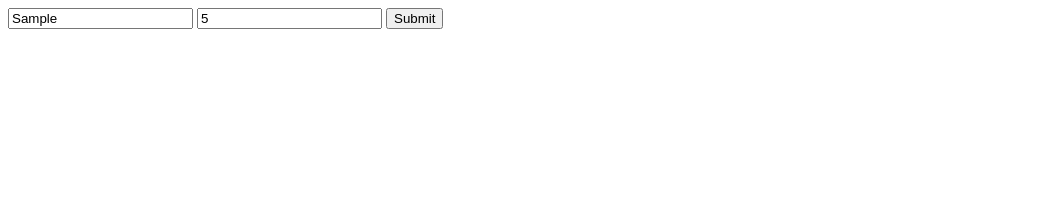
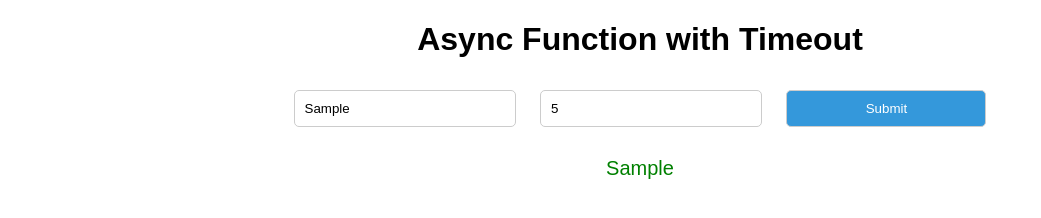
Before and after one commit to acciojob/async-function-timeout-749977, a website: page main.html in a window 1280 px wide. Both pictures are taken after typing "Sample", "5" into the empty fields and a click on the button "Submit". Shown: the whole page, without its empty margins (0-1041 px from the left). Drawn offline with Linux system fonts and the light colour scheme.

Commit message:
created a submission

```diff
--- a/main.html
+++ b/main.html
@@ -1,20 +1,17 @@
 <!DOCTYPE html>
-
-<html>
-  <head>
-    <link rel="stylesheet" href="styles.css" />
-  </head>
-
-  <body>
-    <!-- the entire body must be written by student -->
-    <form onsubmit="return false">
-      <input type="text" id="text" placeholder="Text" />
-      <input type="number" id="delay" placeholder="Delay" />
-      <button type="button" id="btn">Submit</button>
-    </form>
-
+<html lang="en">
+<head>
+    <meta charset="UTF-8">
+    <meta name="viewport" content="width=device-width, initial-scale=1.0">
+    <title>Async Function with Timeout</title>
+    <link rel="stylesheet" href="styles.css">
+</head>
+<body>
+    <h1>Async Function with Timeout</h1>
+    <input type="text" id="text" placeholder="Enter Message">
+    <input type="number" id="delay" placeholder="Enter Delay (ms)">
+    <button id="btn">Submit</button>
     <div id="output"></div>
-
-    <script type="text/javascript" src="./script.js"></script>
-  </body>
+    <script src="script.js"></script>
+</body>
 </html>
--- a/script.js
+++ b/script.js
@@ -1 +1,12 @@
-//your JS code here. If required.
+async function delayMessage(text, delay) {
+    await new Promise(resolve => setTimeout(resolve, delay));
+    document.getElementById('output').textContent = text;
+}
+
+document.getElementById('btn').addEventListener('click', () => {
+    const text = document.getElementById('text').value;
+    const delay = parseInt(document.getElementById('delay').value);
+    if (text && delay) {
+        delayMessage(text, delay);
+    }
+});
--- a/styles.css
+++ b/styles.css
@@ -1 +1,25 @@
-/*  your css code here. If applicable */
+body {
+    font-family: Arial, sans-serif;
+    text-align: center;
+    margin: 20px;
+}
+
+input, button {
+    margin: 10px;
+    padding: 10px;
+    width: 200px;
+    border: 1px solid #ccc;
+    border-radius: 5px;
+}
+
+button {
+    background-color: #3498db;
+    color: white;
+    cursor: pointer;
+}
+
+#output {
+    margin-top: 20px;
+    font-size: 20px;
+    color: green;
+}
```
